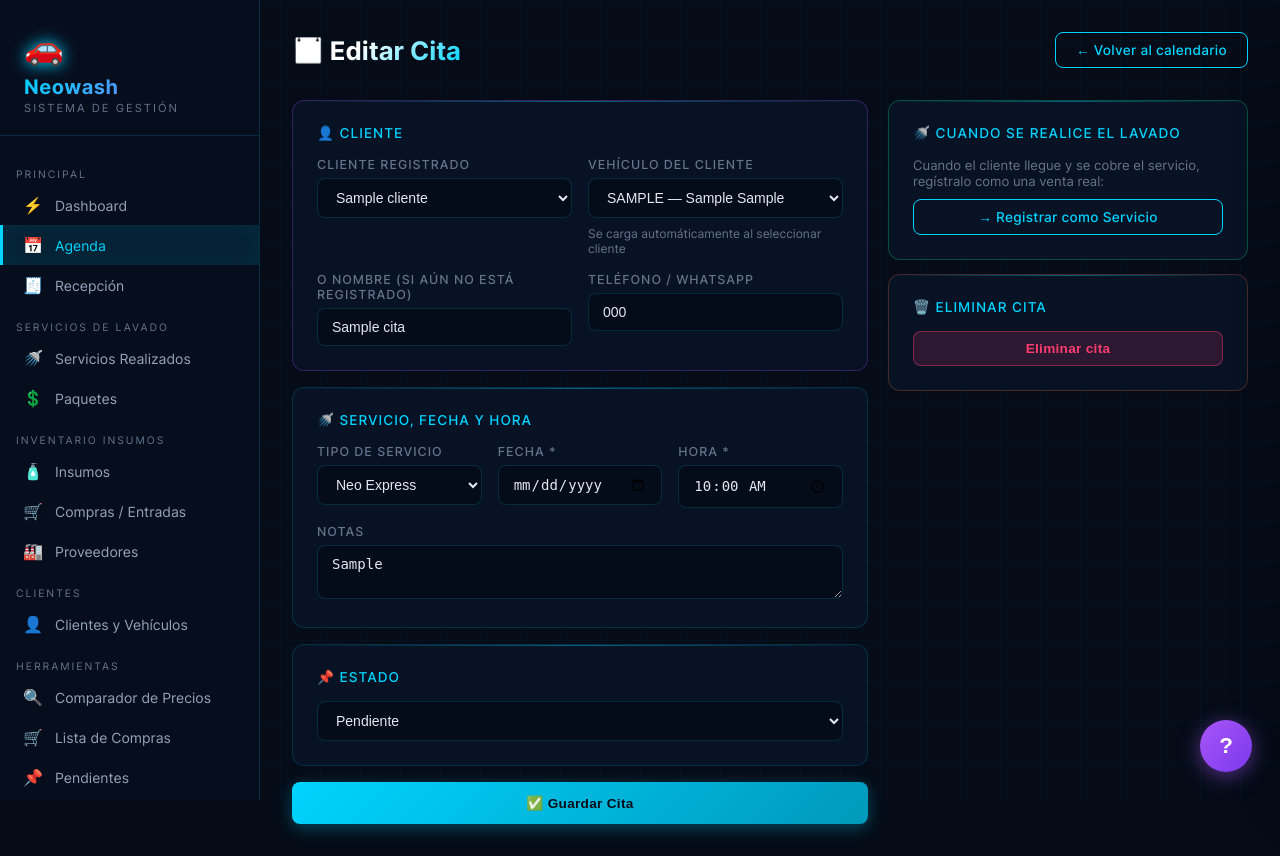
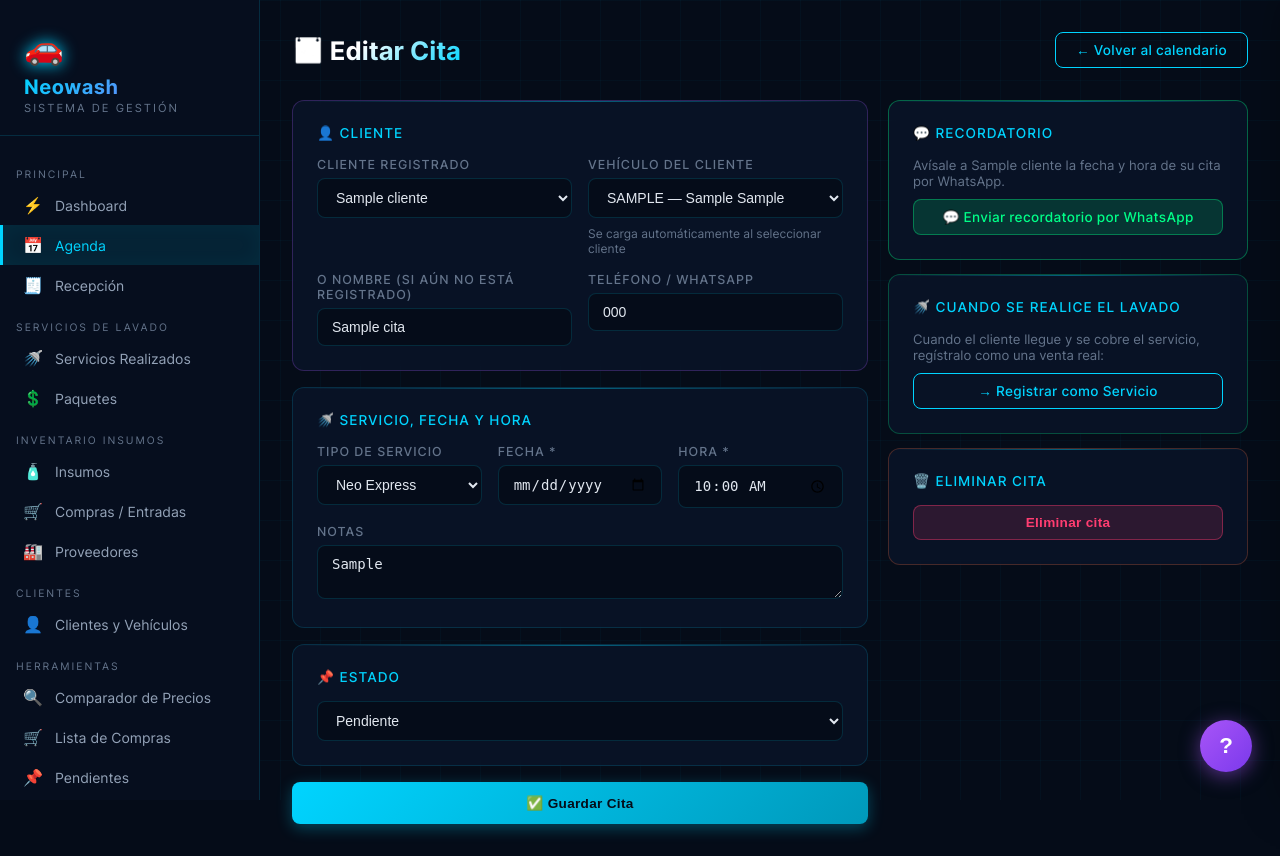
Before and after one commit to trejorinconluisangel-ship-it/Carwash, a Django app: page /agenda/1/editar/ in a window 1280 px wide. Run offline with Django 5.2, Linux system fonts and the light colour scheme; data comes from the database, SQL or seed files in the repository; tables that the repository leaves empty hold one stand-in row (values such as "Sample post").

Commit message:
Add: recordatorio de citas por WhatsApp
Botón de recordatorio (💬) por cada cita en el calendario de Agenda y en
su formulario de edición, con mensaje ya redactado (fecha, hora y
servicio) y los datos de contacto del negocio incluidos.

```diff
--- a/agenda/models.py
+++ b/agenda/models.py
@@ -40,3 +40,41 @@ class Cita(models.Model):
     @property
     def nombre_display(self):
         return self.cliente.nombre if self.cliente else (self.nombre_contacto or 'Cliente sin nombre')
+
+    @property
+    def primer_nombre(self):
+        if self.cliente:
+            return self.cliente.primer_nombre
+        if self.nombre_contacto:
+            return self.nombre_contacto.split()[0]
+        return ''
+
+    @property
+    def telefono_display(self):
+        if self.telefono_contacto:
+            return self.telefono_contacto
+        if self.cliente and self.cliente.whatsapp:
+            return self.cliente.whatsapp
+        return ''
+
+    @property
+    def whatsapp_recordatorio_url(self):
+        tel = self.telefono_display
+        if not tel:
+            return ''
+        from urllib.parse import quote
+        from servicios.models import NEGOCIO_NOMBRE, NEGOCIO_DIRECCION, NEGOCIO_WHATSAPP_1, NEGOCIO_WHATSAPP_2
+
+        numero = ''.join(filter(str.isdigit, tel))
+        if len(numero) == 10:
+            numero = '52' + numero
+        servicio_txt = f' para {self.tipo_servicio.nombre}' if self.tipo_servicio else ''
+        mensaje = (
+            f'🚗💦 *{NEGOCIO_NOMBRE}*\n\n'
+            f'¡Hola{", " + self.primer_nombre if self.primer_nombre else ""}! Te recordamos tu cita{servicio_txt} '
+            f'el {self.fecha.strftime("%d/%m/%Y")} a las {self.hora.strftime("%H:%M")} hrs.\n\n'
+            f'📍 {NEGOCIO_DIRECCION}\n'
+            f'📱 {NEGOCIO_WHATSAPP_1} · {NEGOCIO_WHATSAPP_2}\n\n'
+            f'¡Te esperamos! 🙌'
+        )
+        return f'https://wa.me/{numero}?text={quote(mensaje)}'
--- a/templates/agenda/cita_form.html
+++ b/templates/agenda/cita_form.html
@@ -74,6 +74,18 @@
 
   <div style="display:flex; flex-direction:column; gap:14px;">
     {% if obj %}
+    {% if obj.whatsapp_recordatorio_url %}
+    <div class="card" style="border-color:rgba(0,255,136,0.35);">
+      <div class="chart-title">💬 Recordatorio</div>
+      <p class="text-muted" style="font-size:.82rem; margin-bottom:10px;">
+        Avísale a {{ obj.nombre_display }} la fecha y hora de su cita por WhatsApp.
+      </p>
+      <a href="{{ obj.whatsapp_recordatorio_url }}" target="_blank" class="btn" style="width:100%; justify-content:center;
+         background:rgba(0,255,136,0.15); color:var(--green); border:1px solid rgba(0,255,136,0.35);">
+        💬 Enviar recordatorio por WhatsApp
+      </a>
+    </div>
+    {% endif %}
     <div class="card card-green">
       <div class="chart-title">🚿 Cuando se realice el lavado</div>
       <p class="text-muted" style="font-size:.82rem; margin-bottom:10px;">
```
Also changed, not shown: templates/agenda/calendario.html (+25 -5 lines).
